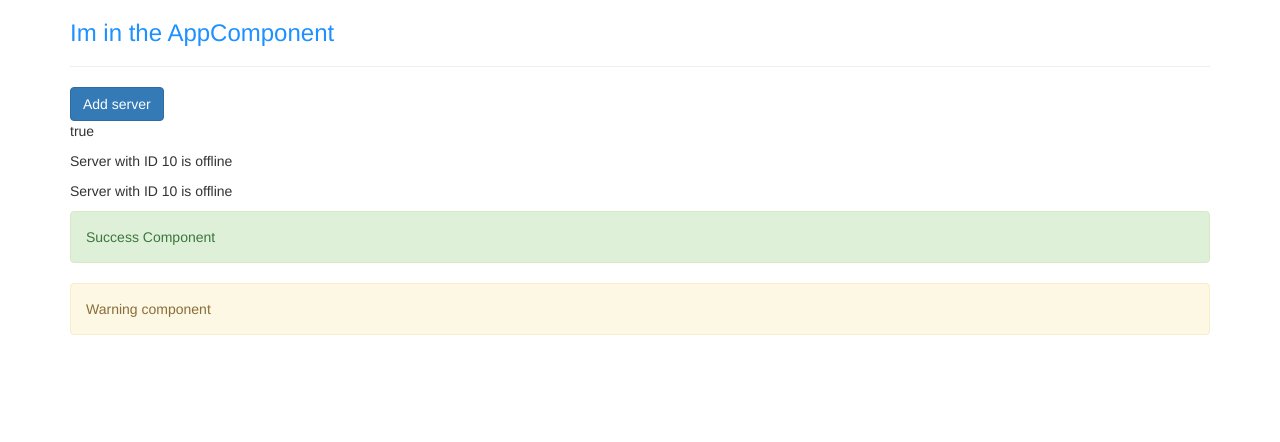
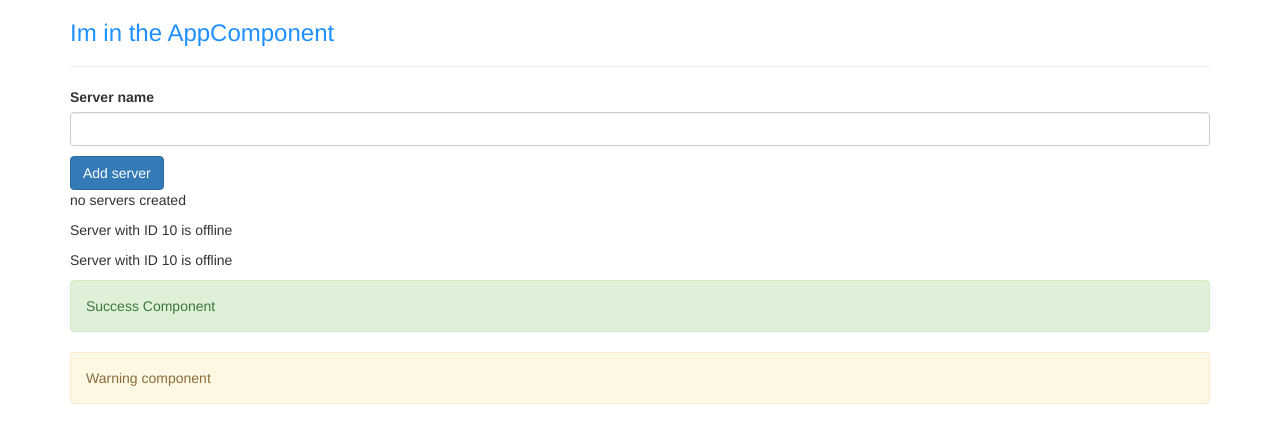
Before and after one commit to mcrisostomo9/first-angular-app, an Angular app: page / in a window 1280 px wide. Shown: the top 442 px of the page. Built offline with nearby package versions, Linux system fonts and the light colour scheme.

Commit message:
input binding

```diff
--- a/src/app/servers/servers.component.html
+++ b/src/app/servers/servers.component.html
@@ -1,5 +1,14 @@
+<label>Server name</label>
+<input
+  type="text"
+  class="form-control"
+  (input)="onUpdateServerName($event)"
+>
+<p>{{ serverName }}</p>
 <button class="btn btn-primary"
-[disabled]="!allowNewServer">Add server</button>
-<p [innerText]="allowNewServer"></p>
+  [disabled]="!allowNewServer"
+        (click)="onCreateServer()" >Add server</button>
+<!--<p [innerText]="allowNewServer"></p>-->
+<p>{{ serverCreationStatus }}</p>
 <app-server></app-server>
 <app-server></app-server>
--- a/src/app/servers/servers.component.ts
+++ b/src/app/servers/servers.component.ts
@@ -7,6 +7,8 @@ import { Component, OnInit } from '@angular/core';
 })
 export class ServersComponent implements OnInit {
   allowNewServer = false;
+  serverCreationStatus = 'no servers created';
+  serverName = '';
 
   constructor() {
     setTimeout(()=> {
@@ -17,4 +19,12 @@ export class ServersComponent implements OnInit {
   ngOnInit() {
   }
 
+  onCreateServer(){
+    this.serverCreationStatus = 'server was created';
+    console.log('wattup doeeee')
+  }
+
+  onUpdateServerName(event: any) {
+    this.serverName = (<HTMLInputElement>event.target).value
+  }
 }
```
